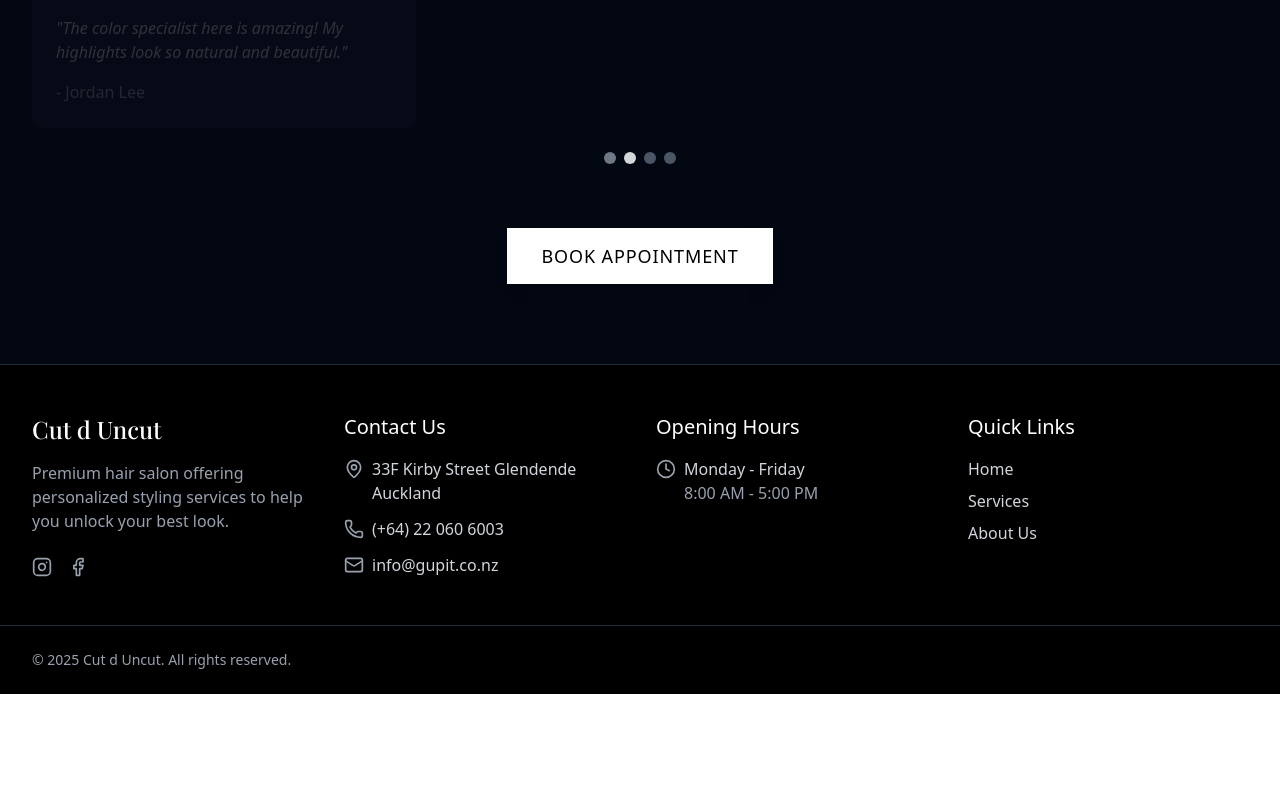
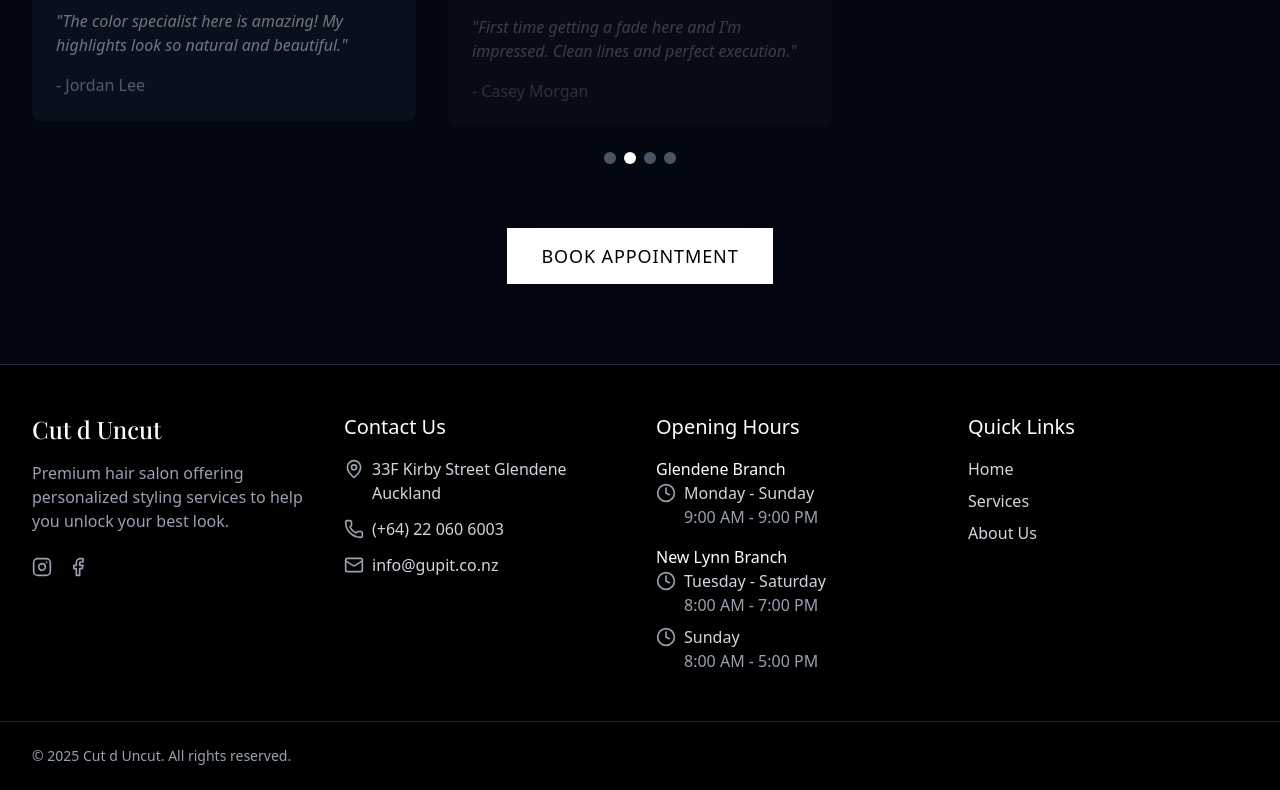
Before and after one commit to janthony25/Client-CutdUncut, a React (Vite) app: page /about in a window 1280 px wide. Shown: the part 2624-3414 px from the top of the page. Before the commit the page ends 3318 px from the top, so only its background shows below. Built offline with nearby package versions, Linux system fonts and the light colour scheme; a web font is replaced by a local one.

Commit message:
Fix email, location and opening hours

```diff
--- a/src/pages/Footer.jsx
+++ b/src/pages/Footer.jsx
@@ -47,7 +47,7 @@ export default function Footer() {
               <li className="flex items-start">
                 <MapPin className="h-5 w-5 text-gray-400 mr-2 mt-0.5 flex-shrink-0" />
                 <span className="text-gray-300">
-                  33F Kirby Street Glendende<br />
+                  33F Kirby Street Glendene<br />
                   Auckland
                 </span>
               </li>
@@ -59,7 +59,7 @@ export default function Footer() {
               </li>
               <li className="flex items-center">
                 <Mail className="h-5 w-5 text-gray-400 mr-2 flex-shrink-0" />
-                <a href="mailto:info@cutduncut.com" className="text-gray-300 hover:text-white transition-colors">
+                <a href="mailto:info@gupit.co.nz" className="text-gray-300 hover:text-white transition-colors">
                   info@gupit.co.nz
                 </a>
               </li>
@@ -69,11 +69,29 @@ export default function Footer() {
           {/* Column 3: Opening Hours */}
           <div>
             <h3 className="text-xl font-medium mb-4">Opening Hours</h3>
+            <h6>Glendene Branch</h6>
             <ul className="space-y-2">
               <li className="flex items-start">
                 <Clock className="h-5 w-5 text-gray-400 mr-2 mt-0.5 flex-shrink-0" />
                 <div>
-                  <p className="text-gray-300">Monday - Friday</p>
+                  <p className="text-gray-300">Monday - Sunday</p>
+                  <p className="text-gray-400">9:00 AM - 9:00 PM</p>
+                </div>
+              </li>
+            </ul>
+            <h6 className='mt-4'>New Lynn Branch</h6>
+            <ul className="space-y-2">
+              <li className="flex items-start">
+                <Clock className="h-5 w-5 text-gray-400 mr-2 mt-0.5 flex-shrink-0" />
+                <div>
+                  <p className="text-gray-300">Tuesday - Saturday</p>
+                  <p className="text-gray-400">8:00 AM - 7:00 PM</p>
+                </div>
+              </li>
+              <li className="flex items-start">
+                <Clock className="h-5 w-5 text-gray-400 mr-2 mt-0.5 flex-shrink-0" />
+                <div>
+                  <p className="text-gray-300">Sunday</p>
                   <p className="text-gray-400">8:00 AM - 5:00 PM</p>
                 </div>
               </li>
```
